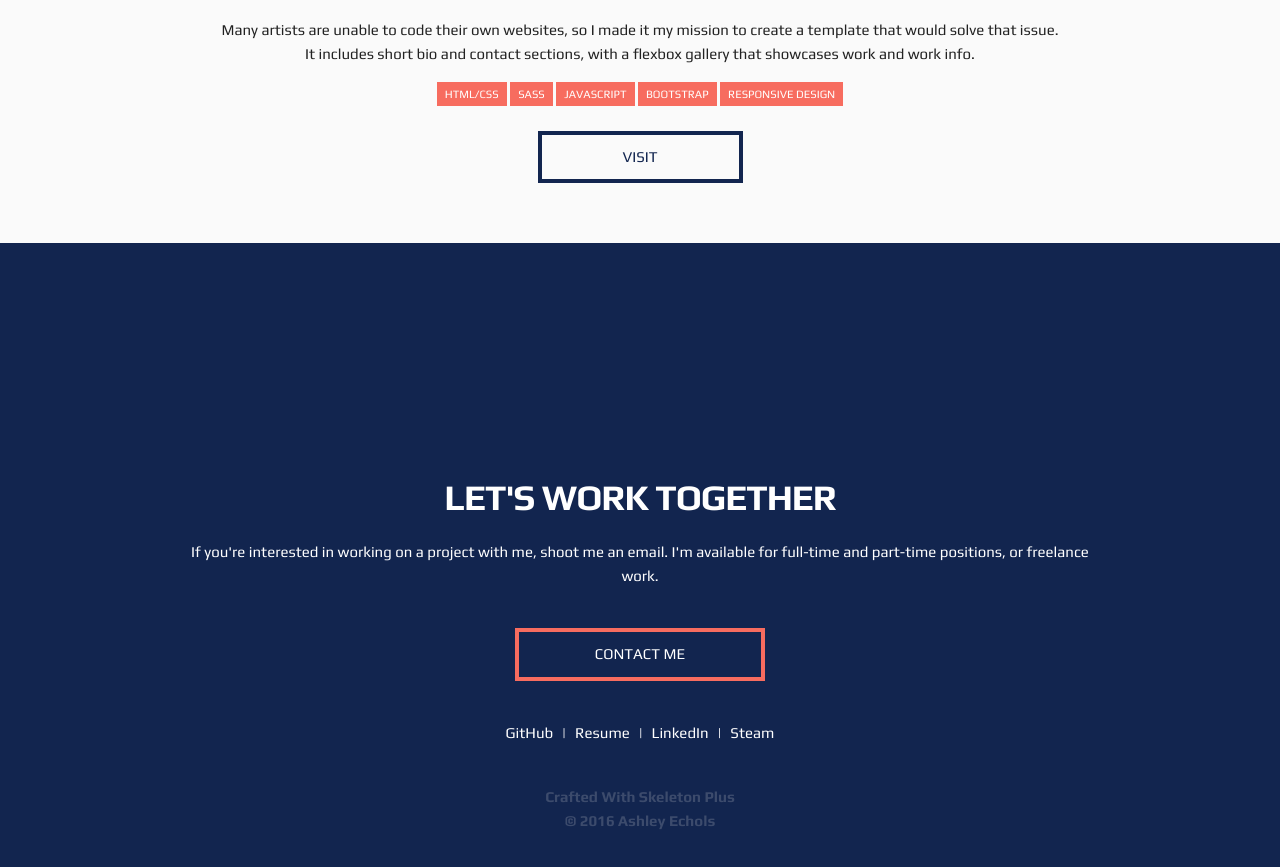
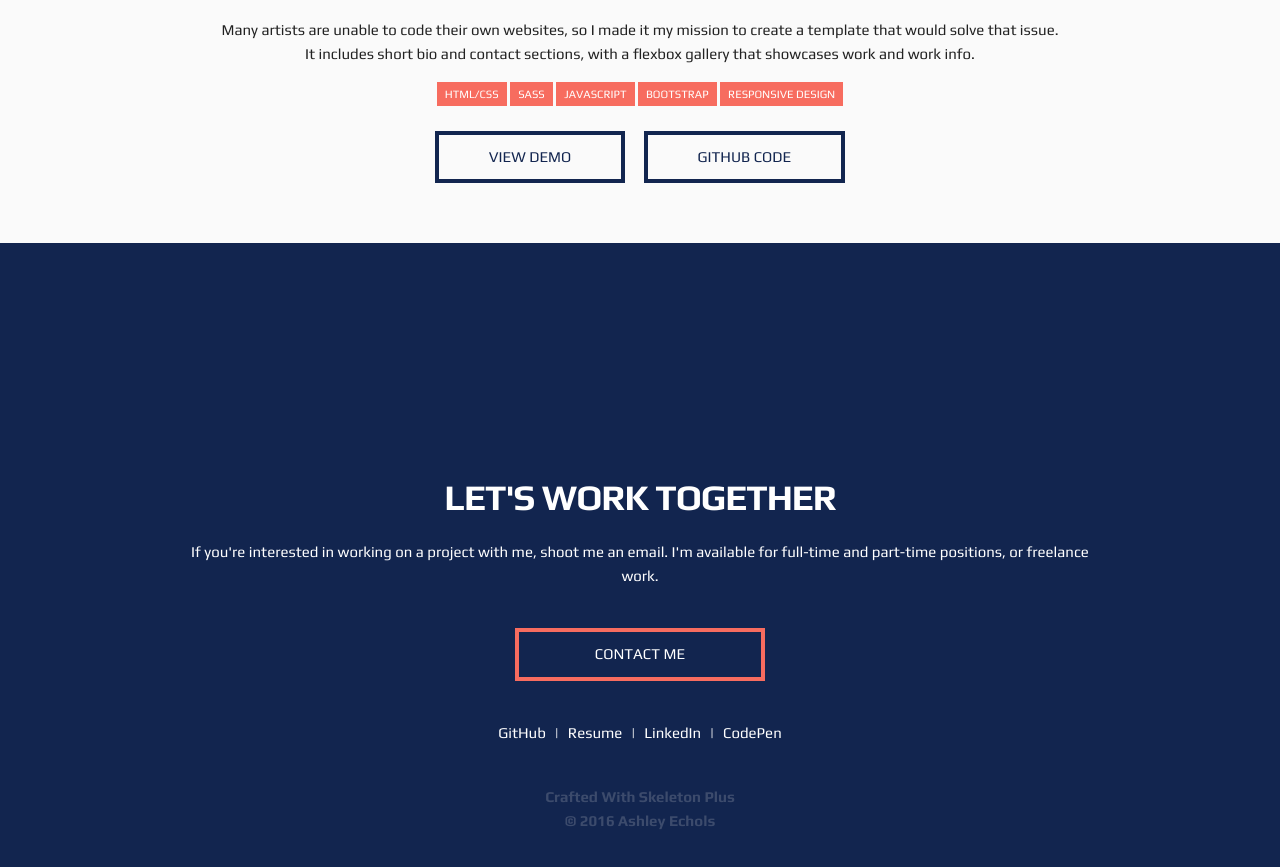
Before and after one commit to anechol/portfolio-site, a website: page app/index.html in a window 1280 px wide. Shown: the part 3011-3878 px from the top of the page. Drawn offline with Linux system fonts and the light colour scheme.

Commit message:
Adds button for GitHub code and link to CodePen.

```diff
--- a/app/index.html
+++ b/app/index.html
@@ -137,7 +137,8 @@
 								<li>Canvas</li>
 								<li>Game Development</li>
 							</ul>
-							<a href="http://anechol.github.io/pong.html" class="btn">Play!</a>
+							<a href="http://anechol.github.io/pong.html" class="btn">View Demo</a>
+							<a href="https://github.com/anechol/pong" class="btn">GitHub Code</a>
 						</figure>
 
 						<!-- Project 2 -->
@@ -153,7 +154,8 @@
 								<li>Bootstrap</li>
 								<li>Responsive Design</li>
 							</ul>
-							<a href="http://anechol.github.io/artist-template.html" class="btn">Visit</a>
+							<a href="http://anechol.github.io/artist-template.html" class="btn">View Demo</a>
+							<a href="https://github.com/anechol/art-template" class="btn">GitHub Code</a>
 						</figure>
 
 						<!-- <figure class="item">
@@ -189,7 +191,7 @@
 						<li><a href="https://github.com/anechol">GitHub</a></li> |
 						<li><a href="/AEchols-Resume.pdf">Resume</a></li> |
 						<li><a href="https://www.linkedin.com/in/ashley-echols-826088106">LinkedIn</a></li> |
-						<li><a href="http://steamcommunity.com/profiles/76561198043767617/">Steam</a></li>
+						<li><a href="http://codepen.io/ashleyne/">CodePen</a></li>
 					</ul>
 				</div>
 
--- a/app/sass/layout/_work.sass
+++ b/app/sass/layout/_work.sass
@@ -23,10 +23,14 @@
 	.btn
 		+button
 		max-width: 205px
+		display: inline-block
+		margin: 0.5em auto
 	@media screen and (min-width: 551px)
 		.item
 			img
 				max-width: 500px
+		.btn
+			margin: 0 0.5em
 	@media screen and (min-width: 768px)
 		.item
 			img
--- a/app/sass/mixins/_mixins.sass
+++ b/app/sass/mixins/_mixins.sass
@@ -26,11 +26,10 @@
 	color: $blue
 	border: 4px solid $blue
 	padding: 0.67em 3.33em
-	transition: background 0.2s, color 0.2s
+	transition: all 0.2s
 	&:hover
 		color: white
 		background: $blue
-		transition: background 0.2s, color 0.2s
 
 =tag
 	display: inline-block
--- a/gulpfile.js
+++ b/gulpfile.js
@@ -5,7 +5,7 @@
 
 var gulp = require('gulp'), // npm install gulp --save-dev
     sass = require('gulp-sass'), // npm install gulp-sass --save-dev
-	 autoprefixer = require('gulp-autoprefixer'),
+	 autoprefixer = require('gulp-autoprefixer'), // npm install gulp-autoprefixer --save-dev
     browserSync = require('browser-sync').create(), // npm install browser-sync --save-dev
     useref = require('gulp-useref'), // npm install gulp-useref --save-dev
     uglify = require('gulp-uglify'), // npm install gulp-uglify --save-dev
```
Also changed, not shown: app/css/main.css.
